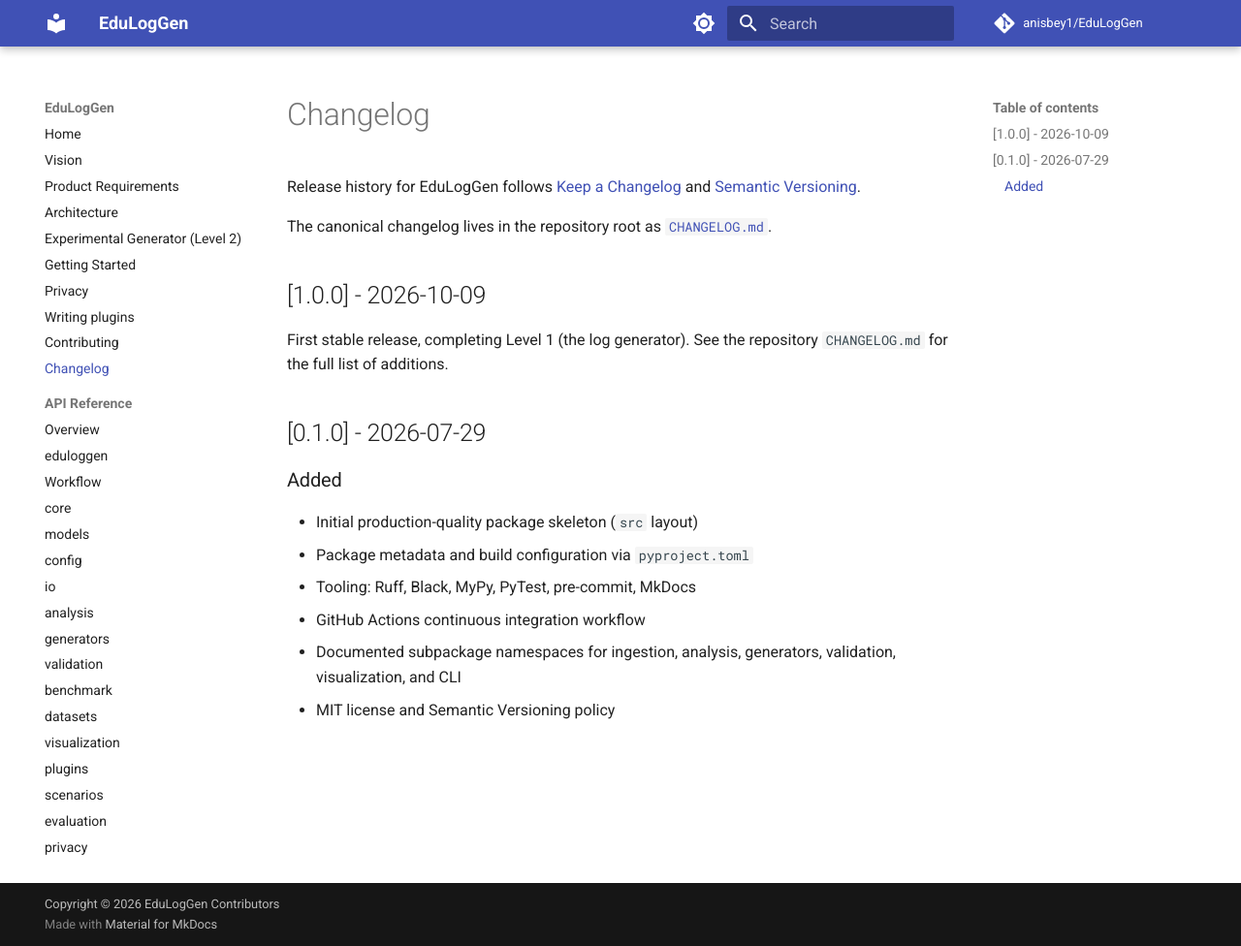
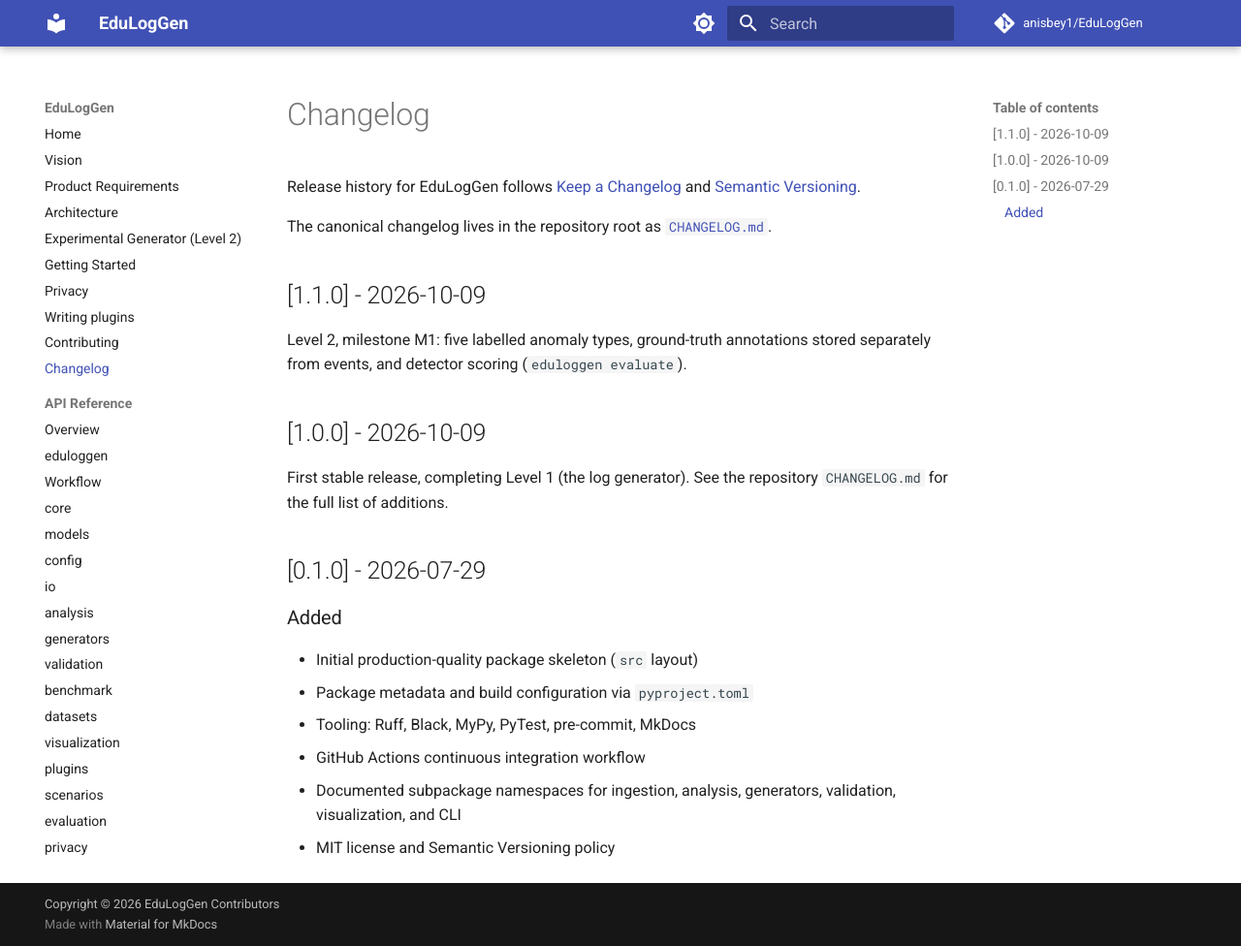
Before and after one commit to anisbey1/EduLogGen, an MkDocs documentation site: the page built from docs/changelog.md, in a window 1280 px wide and 976 px high. Shown: the whole window at 97% size. Built offline with MkDocs 1.6.1 and Material for MkDocs 9.7.7, drawn with Linux system fonts in a browser that asks for light colours; comment, search, counter and statistics services are not loaded.

Commit message:
release: 1.1.0
Level 2, milestone M1: labelled anomaly injection (five types, two
categories), ground-truth annotations stored separately from events,
and detector scoring via evaluate_detection / eduloggen evaluate.

```diff
--- a/docs/changelog.md
+++ b/docs/changelog.md
@@ -6,6 +6,12 @@
 
 The canonical changelog lives in the repository root as
 [`CHANGELOG.md`](https://github.com/anisbey1/EduLogGen/blob/main/CHANGELOG.md).
+
+## [1.1.0] - 2026-10-09
+
+Level 2, milestone M1: five labelled anomaly types, ground-truth
+annotations stored separately from events, and detector scoring
+(`eduloggen evaluate`).
 
 ## [1.0.0] - 2026-10-09
 
--- a/src/eduloggen/__version__.py
+++ b/src/eduloggen/__version__.py
@@ -6,4 +6,4 @@
 
 from __future__ import annotations
 
-__version__ = "1.0.0"
+__version__ = "1.1.0"
```
Also changed, not shown: CHANGELOG.md (+7 -1 lines), README.md (+5 -4 lines), 1 other file.
